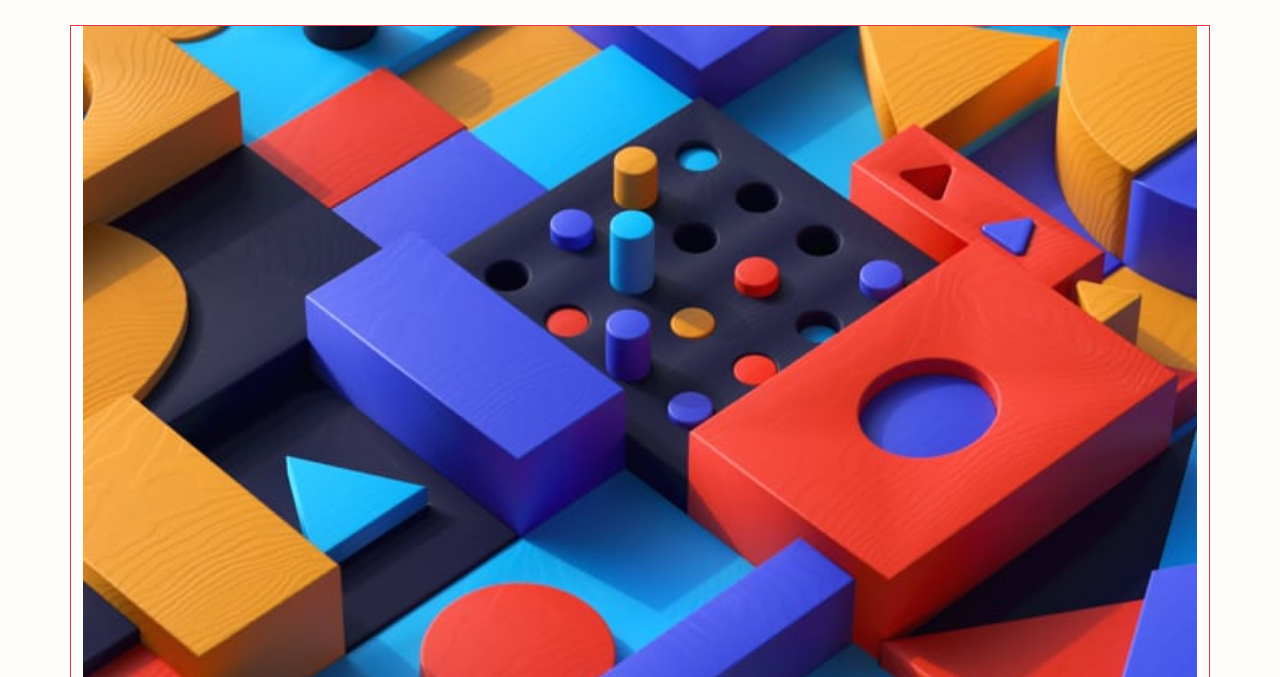
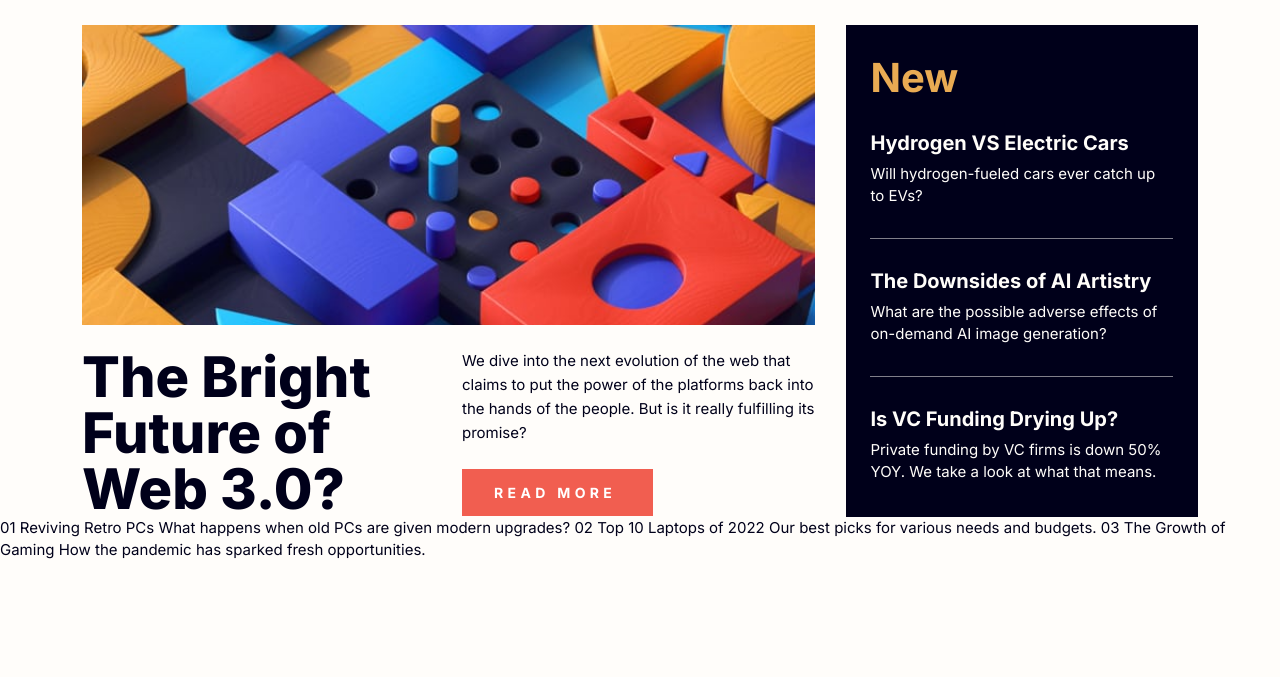
Before and after one commit to joshjavier/news-homepage, a website: page index.html in a window 1280 px wide. Shown: the part 123-800 px from the top of the page. Drawn offline with nearby package versions, Linux system fonts and the light colour scheme.

Commit message:
Add above-the-fold section

```diff
--- a/index.html
+++ b/index.html
@@ -49,31 +49,36 @@
   </header>
 
   <main>
-    <div class="container border border-danger">
-      <img src="./assets/images/image-web-3-mobile.jpg" alt="">
-      <h2>The Bright Future of Web 3.0?</h2>
-      <p>We dive into the next evolution of the web that claims to put the power of the platforms back into the hands of the people. But is it really fulfilling its promise?</p>
-      <a href="#">Read more</a>
+    <div class="s-atl container d-flex flex-column flex-lg-row">
+      <article class="s-featured">
+        <div class="banner">
+          <img src="./assets/images/image-web-3-mobile.jpg" alt="">
+        </div>
+        <div class="text d-md-flex">
+          <h2>The Bright Future of Web 3.0?</h2>
+          <div>
+            <p>We dive into the next evolution of the web that claims to put the power of the platforms back into the hands of the people. But is it really fulfilling its promise?</p>
+            <a class="btn btn-primary" href="#">Read more</a>
+          </div>
+        </div>
+      </article>
+      <div class="s-new">
+        <h2>New</h2>
+        <article>
+          <h3 class="mb-2"><a href="#">Hydrogen VS Electric Cars</a></h3>
+          <p>Will hydrogen-fueled cars ever catch up to EVs?</p>
+        </article>
+        <article>
+          <h3 class="mb-2"><a href="#">The Downsides of AI Artistry</a></h3>
+          <p>What are the possible adverse effects of on-demand AI image generation?</p>
+        </article>
+        <article>
+          <h3 class="mb-2"><a href="#">Is VC Funding Drying Up?</a></h3>
+          <p>Private funding by VC firms is down 50% YOY. We take a look at what that means.</p>
+        </article>
+      </div>
     </div>
   </main>
-
-
-
-
-
-
-
-
-  New
-
-  Hydrogen VS Electric Cars
-  Will hydrogen-fueled cars ever catch up to EVs?
-
-  The Downsides of AI Artistry
-  What are the possible adverse effects of on-demand AI image generation?
-
-  Is VC Funding Drying Up?
-  Private funding by VC firms is down 50% YOY. We take a look at what that means.
 
   01
   Reviving Retro PCs
--- a/style.css
+++ b/style.css
@@ -9,6 +9,7 @@
 
   /* Bootstrap variables */
   --bs-body-font-family: Inter, Roboto, 'Helvetica Neue', 'Arial Nova', 'Nimbus Sans', Arial, sans-serif;
+  --bs-body-font-size: 15px;
   --bs-body-color: hsl(var(--clr-very-dark-blue));
   --bs-body-bg: hsl(var(--clr-off-white));
 }
@@ -91,3 +92,143 @@ header {
   padding-inline: 24px;
   padding-block-start: 71px;
 }
+
+/* MAIN */
+
+main {
+  padding-inline: 16px;
+}
+
+.s-atl {
+  row-gap: 64px;
+}
+
+/* FEATURED SECTION */
+
+.s-featured .banner img {
+  width: 100%;
+  height: 100%;
+  object-fit: cover;
+  object-position: top;
+}
+
+.s-featured .text {
+  margin-top: 24px;
+}
+
+.s-featured h2 {
+  font-size: 40px;
+  font-weight: 800;
+  line-height: 1;
+  margin-bottom: 16px;
+}
+
+.s-featured p {
+  margin-bottom: 24px;
+  line-height: 1.7;
+}
+
+@media (min-width: 768px) {
+  .s-featured .banner {
+    height: 300px;
+  }
+
+  .s-featured .text {
+    column-gap: 80px;
+  }
+
+  .s-featured h2 {
+    font-size: 56px;
+    min-width: 300px;
+    margin-bottom: 0;
+  }
+
+  .s-featured p {
+    line-height: 1.6;
+  }
+}
+
+.btn-primary {
+  padding-inline: 31px 36px;
+  padding-block: 16px 15px;
+  --bs-btn-font-size: 14px;
+  --bs-btn-font-weight: 700;
+  --bs-btn-line-height: 1;
+  letter-spacing: 4.34px;
+  text-transform: uppercase;
+  --bs-btn-bg: hsl(var(--clr-soft-red));
+  --bs-btn-hover-bg: hsl(var(--clr-very-dark-blue));
+  --bs-btn-border-color: transparent;
+  --bs-btn-hover-border-color: transparent;
+  --bs-btn-border-radius: 0;
+}
+
+/* NEW ARTICLES SECTION */
+
+.s-new {
+  background-color: hsl(var(--clr-very-dark-blue));
+  color: hsl(var(--clr-off-white));
+  padding: 21px 21px 24px;
+}
+
+.s-new h2 {
+  font-weight: 700;
+  font-size: 32px;
+  line-height: normal;
+  color: hsl(var(--clr-soft-orange));
+  margin-bottom: 31px;
+}
+
+.s-new article + article::before {
+  content: '';
+  display: block;
+  height: 1px;
+  width: 100%;
+  background-color: hsl(var(--clr-off-white));
+  opacity: 0.5;
+  margin-block: 30px;
+}
+
+.s-new article h3 {
+  font-weight: 700;
+  font-size: 20px;
+}
+
+.s-new article a {
+  color: inherit;
+  text-decoration: none;
+}
+
+.s-new article a:hover {
+  color: hsl(var(--clr-soft-orange));
+}
+
+.s-new p {
+  margin-bottom: 0;
+}
+
+@media (min-width: 768px) {
+  .s-new {
+    padding: 28px 25px 32px 24px;
+  }
+
+  .s-new h2 {
+    font-size: 40px;
+    margin-bottom: 29px;
+  }
+}
+
+/* Switch above-the-fold section to 2-column layout on the large breakpoint */
+@media (min-width: 960px) {
+  .s-atl {
+    justify-content: space-between;
+  }
+
+  .s-featured {
+    width: 65.7%;
+  }
+
+  .s-new {
+    width: 31.5%;
+  }
+}
```
